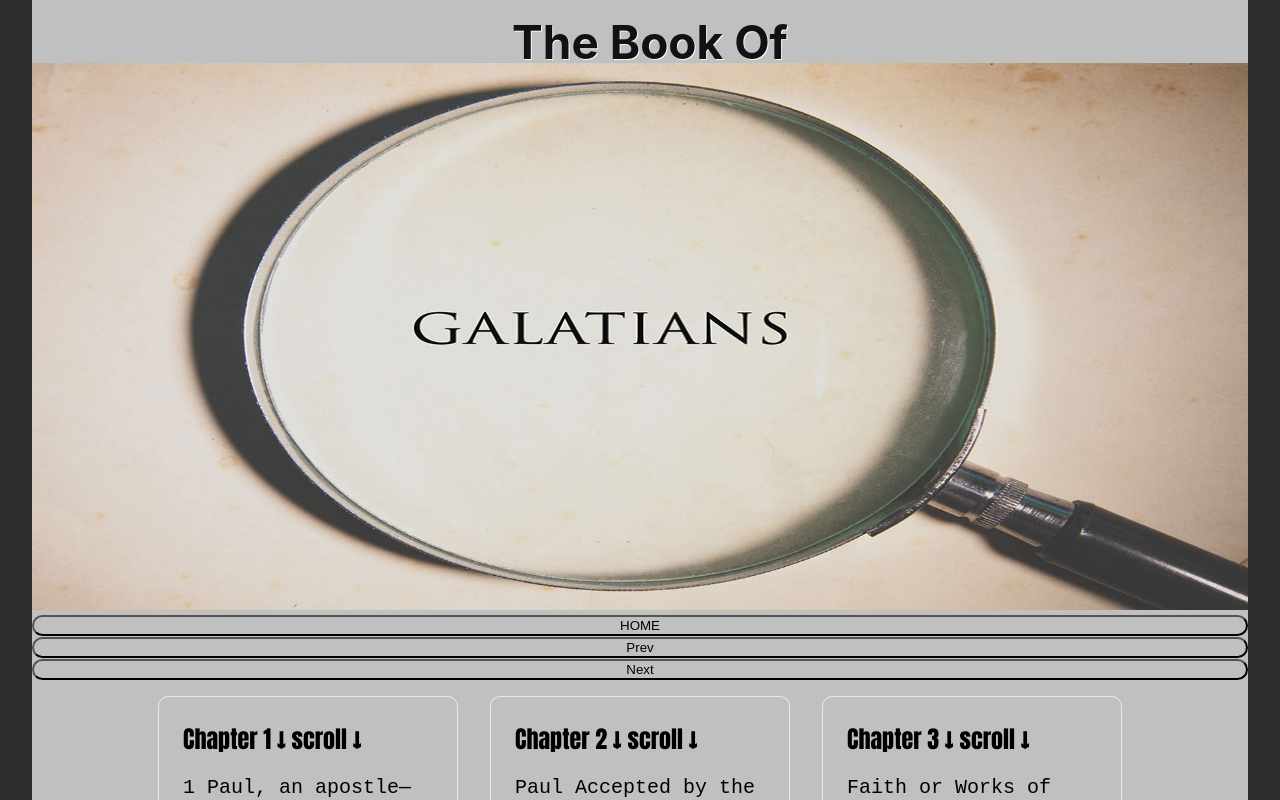
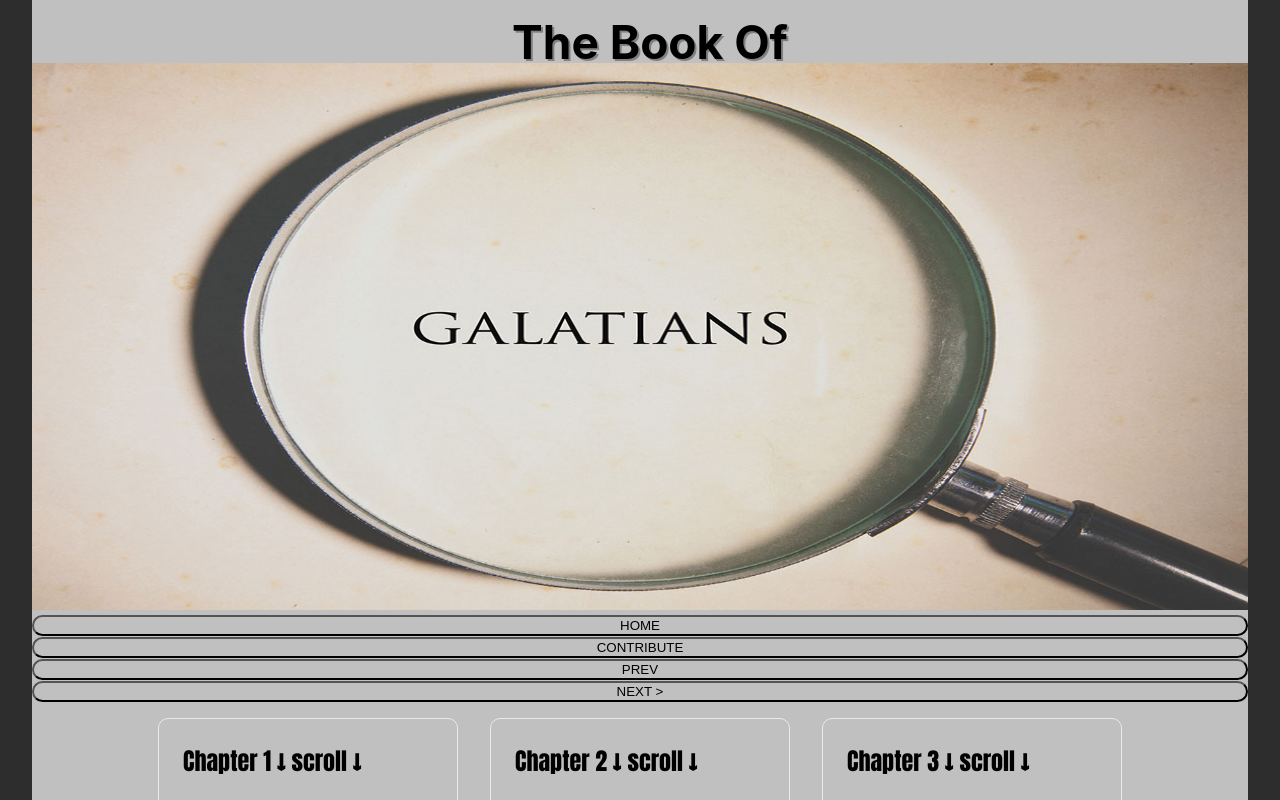
Before and after one commit to jnutt367/galatians, a Next.js app: page / in a window 1280 px wide. Shown: the top 800 px of the page. Built offline with nearby package versions, Linux system fonts and the light colour scheme.

Commit message:
Update index.js
links to next and prev

```diff
--- a/pages/index.js
+++ b/pages/index.js
@@ -12,7 +12,7 @@ export default function Home() {
       </Head>
       <main className={styles.main}>
         <h1 className={styles.title}>
-         <a href="https://en.wikipedia.org/wiki/Galatians">The Book Of</a>
+    The Book Of
         </h1>
        <div className={styles.hero}>
        <Image
@@ -23,15 +23,19 @@ export default function Home() {
                                 priority
                               />
 
-       <a href="https://the-holy-bible.vercel.app/" target="_blank">
-            <button className={styles.button}>HOME</button>
+       <a href="https://the-holy-bible.vercel.app/">
+            <button className={styles.button}> HOME </button>
+       </a>
+
+         <a href="#PayPalButton">
+            <button className={styles.button}>CONTRIBUTE </button>
         </a>
-     <a  href="https://second-corinthians.vercel.app/" >
-            <button className={styles.button}>Prev</button>
-        </a>
-          <a  href="https://ephesians.vercel.app/" >
-            <button className={styles.button}>Next</button>
-        </a>
+         <a href="https://second-corinthians.vercel.app/">
+            <button className={styles.button}>PREV </button>
+       </a>
+        <a href="https://ephesians.vercel.app/">
+            <button className={styles.button}>NEXT > </button>
+       </a>
 
 
         <div className={styles.grid}>
```
